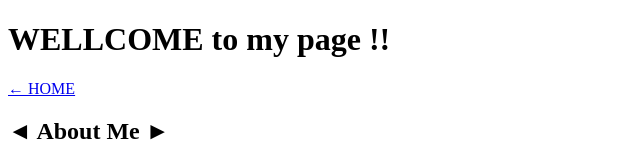
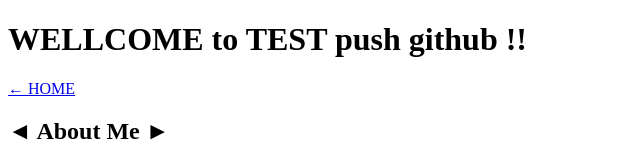
Before and after one commit to iammlina/iammlina.github.io, a plain HTML site: page index.html in a window 1280 px wide. Shown: the top 160 px of the page, without its empty margins (0-640 px from the left). Drawn offline with Linux system fonts and the light colour scheme.

Commit message:
test push

```diff
--- a/index.html
+++ b/index.html
@@ -7,7 +7,7 @@
     <title>Profile's Lina</title>
 </head>
 <body>
-    <h1>WELLCOME to my page !!</h1><a href="https://arima90s.github.io/">← HOME</a>
+    <h1>WELLCOME to TEST push github !!</h1><a href="https://arima90s.github.io/">← HOME</a>
     <h2>◄ About Me ►</h2>
     <div>
         <img src="imglina.jpg" alt="Lina" style="width:13% ">
```
